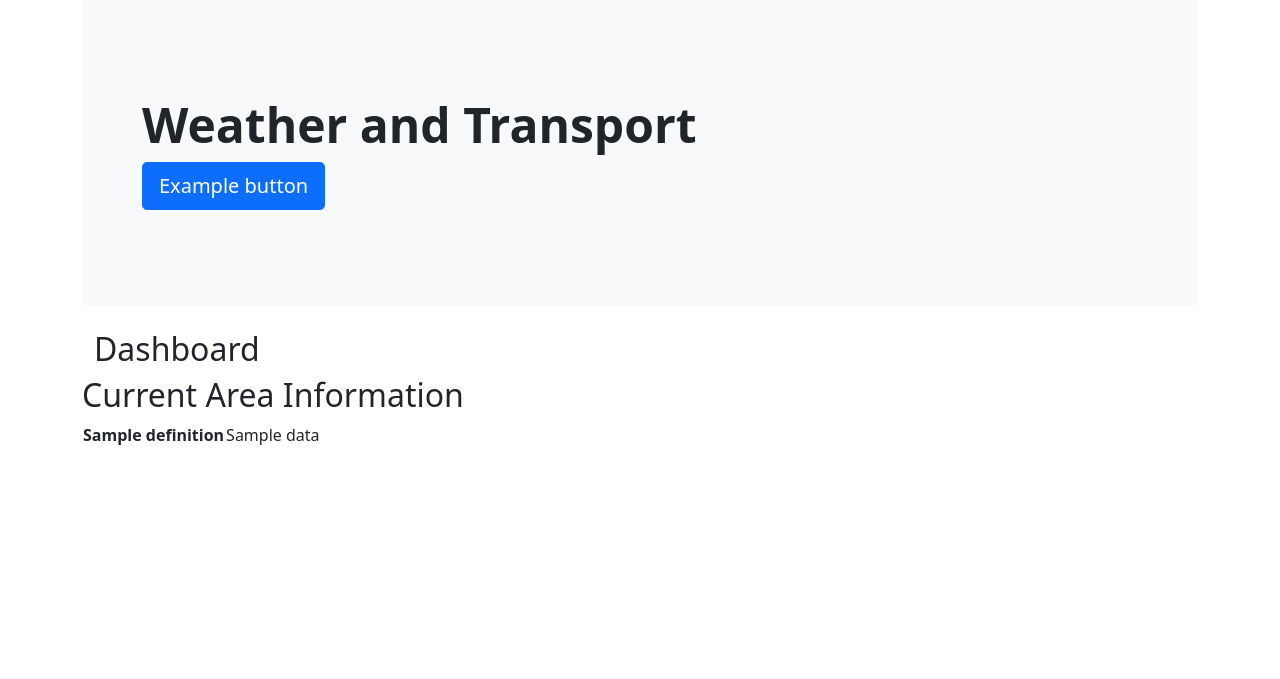
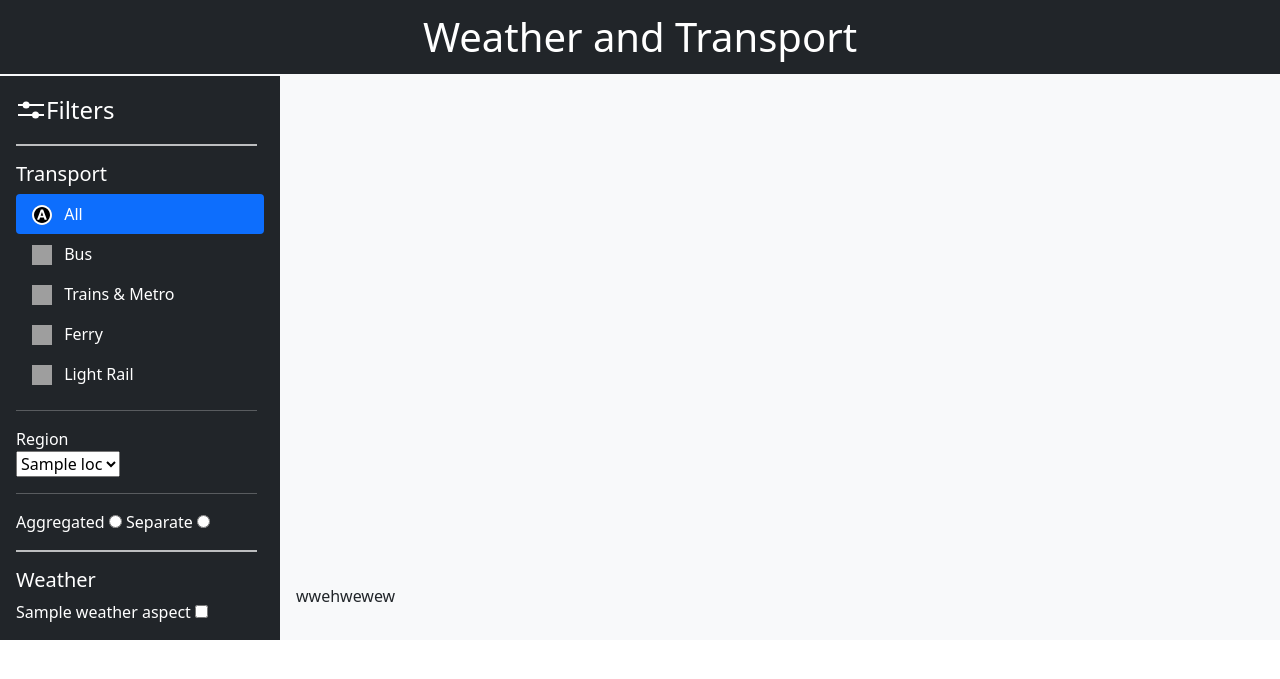
Before and after one commit to TunaMaestro/APIs-Assignment, a Flask app: template templates/index.html in a window 1280 px wide. Shown: the top 679 px of the page. Run offline with Flask 2, Linux system fonts and the light colour scheme; the template is opened without the code that fills it: most values are stand-ins (such as "Sample title", 1, 10 or a date in 2020); parts of the project's set-up code (start-up, migrations or seed data) failed here and were passed over; some libraries are stand-ins or nearby versions; grey boxes are pictures that could not be loaded.

Commit message:
sidebar, frontend started js added split all_transport_sum() to add xs function

```diff
--- a/app.py
+++ b/app.py
@@ -1,4 +1,4 @@
-from flask import Flask, render_template
+from flask import Flask, request, render_template
 
 import gather_transport_data as td
 import graphing
@@ -6,28 +6,54 @@ import weather_api
 
 app = Flask(__name__)
 
-x = 5
-
 definitions = {}
 with open('static/definitions.csv') as f:
     for line in f:
+        if 'disabled' in line:
+            continue
         id, label, metric, imperial = line.strip().split(',')
         definitions[id] = {
             'label': label,
             'units': (metric, imperial)
         }
 
+transport = td.read_data()
+
+sumTransport = td.all_transport_sum(td.xs(transport, line="All - NSW"))
+sumTransport = td.aggregate(sumTransport, 7)
+figJSON = graphing.default_graph(leftFrame=sumTransport, leftCols=[], rightFrame=weather_api.historical_sydney(),
+                                 rightCols=['rain', 'temp'],
+                                 definitions=definitions)
+
+locations = transport.columns
+subLoc = []
+for mode, loc in locations:
+    if loc not in subLoc:
+        subLoc.append(loc)
+
 
 @app.route('/', methods=['GET', 'POST'])
 def index():
-    transport = td.read_data()
+    return render_template('index.html', graphJSON=figJSON, definitions=definitions, locations=subLoc)
 
-    sumTransport = td.all_transport_sum(transport)
-    sumTransport = td.aggregate(sumTransport, 7)
-    figJSON = graphing.graph(leftFrame=sumTransport, leftCols=[], rightFrame=weather_api.historical_sydney(), rightCols=['rain', 'temp'],
-                                 definitions=definitions)
 
-    return render_template('index.html', graphJSON=figJSON)
+@app.route('/test', methods=['POST'])
+def test():
+    print('test reception')
+    form = dict(request.form)
+    if form.get('df') == "false":
+        # graphing.default_graph()
+        return figJSON
+    print(form)
+
+    data = td.xs(transport, line=form.get('loc'))
+
+    print(data)
+
+    return str(data)
+
+
+
 
 
 @app.route('/graphs')
@@ -36,7 +62,7 @@ def graphs():
 
     data.to_csv('testLogOutput.csv')
 
-    graph = graphing.graph(data, 'speed')
+    graph = graphing.default_graph(data, 'speed')
     return render_template('graphs.html', graph=graph)
 
 
--- a/static/definitions.csv
+++ b/static/definitions.csv
@@ -1,6 +1,6 @@
 temp,Temperature,ºC,ºF
-temp_min,Min,ºC,ºF
-temp_max,Max,ºC,ºF
+temp_min,Min,ºC,ºF,disabled
+temp_max,Max,ºC,ºF,disabled
 feels_like,Feels Like,ºC,ºF
 humidity,Humidity,%,%
 speed,Wind Speed,km/h,kn
--- /dev/null
+++ b/static/main.css
@@ -0,0 +1,87 @@
+.filter-icon {
+    fill: white;
+    margin: 2px;
+}
+
+#sidebar {
+    overflow: hidden;
+}
+
+#content {
+    overflow-y: auto;
+}
+
+main {
+    display: flex;
+    flex-wrap: nowrap;
+    height: 100vh;
+    height: -webkit-fill-available;
+    max-height: 100vh;
+    overflow: hidden;
+}
+.topbar h1 {
+    margin: 0;
+    padding: 1%;
+    text-align: center;
+}
+.topbar {
+    border-bottom-width: 2px;
+    border-bottom-color: #f8f9fa;
+    border-bottom-style: solid;
+
+}
+
+
+.main-graph {
+    min-width: 100%;
+    margin: auto;
+}
+
+.content {
+    flex-grow: 1;
+    flex-shrink: 1;
+    flex-basis: 0;
+}
+
+
+.sidebar {
+    position: relative;
+    top: 0;
+    overflow: hidden;
+    /*this kills the <hr> tags on the sidebar*/
+}
+
+hr {
+    width: 97%;
+}
+
+.thick-hr {
+    height: 2px !important;
+    opacity: 70%;
+}
+
+.extra-info {
+    display: none;
+    line-height: 20px;
+    font-size: 12px;
+    color: black;
+}
+
+.info:hover .extra-info {
+    display: inline-block;
+}
+
+.info {
+    font-size: 20px;
+    padding-left: 5px;
+    width: 20px;
+    border-radius: 15px;
+}
+
+.info:hover {
+    background-color: white;
+    padding: 0 0 0 5px;
+    width: 315px;
+    text-align: left !important;
+    color: black;
+}
--- /dev/null
+++ b/static/main.js
@@ -0,0 +1,51 @@
+window.onload = function () {
+    let submitter = document.getElementById('filter-submit')
+    submitter.addEventListener('click', function (e) {
+            e.preventDefault();
+            // console.log(active.toString());
+            const activeStr = activeToStr(active);
+            const query = activeStr + $('#filter').serialize() + "&df=true"
+            $.post("test", query, function(response) {
+                document.getElementById('df').innerText = response
+            });
+
+
+
+            // Plotly.plot('main-graph', response, {});
+        }
+    )
+
+
+    const filterSettings = document.getElementsByClassName("filter-setting");
+    const activeClasses = ["filter-setting nav-link text-white", "filter-setting nav-link text-white active"];
+    // console.log(filterSettings);
+
+    let active = {}
+    for (let i = 0; i < filterSettings.length; i++) {
+        let e = filterSettings[i];
+        active[e.getAttribute('id')] = [false, e];
+    }
+
+    active['filter-all'][0] = true;
+
+    // console.log(active)
+    for (let i = 0; i < filterSettings.length; i++) {
+        filterSettings[i].addEventListener('click', function (e) {
+            e.preventDefault();
+            let id = e.target.getAttribute('id');
+            // console.log(active[id]);
+            active[id][0] = !active[id][0];
+
+            // alert("set " + id + " to " + activeClasses[+ active[id][0]]);
+            active[id][1].setAttribute('class', activeClasses[+active[id][0]]); // turns the bool into a number
+        })
+    }
+};
+
+function activeToStr(active) {
+    let s = "";
+    for (let i in active) {
+        s += i + "=" + active[i][0].toString() + "&";
+    }
+    return s;
+}
--- a/templates/base.html
+++ b/templates/base.html
@@ -1,15 +1,25 @@
 <!DOCTYPE html>
 <html lang="en">
 <head>
-    <link href="https://cdn.jsdelivr.net/npm/bootstrap@5.0.2/dist/css/bootstrap.min.css" rel="stylesheet" integrity="sha384-EVSTQN3/azprG1Anm3QDgpJLIm9Nao0Yz1ztcQTwFspd3yD65VohhpuuCOmLASjC" crossorigin="anonymous">
-    <script src="https://cdn.jsdelivr.net/npm/bootstrap@5.0.2/dist/js/bootstrap.bundle.min.js" integrity="sha384-MrcW6ZMFYlzcLA8Nl+NtUVF0sA7MsXsP1UyJoMp4YLEuNSfAP+JcXn/tWtIaxVXM" crossorigin="anonymous"></script>
+    <link href="https://cdn.jsdelivr.net/npm/bootstrap@5.0.2/dist/css/bootstrap.min.css" rel="stylesheet"
+          integrity="sha384-EVSTQN3/azprG1Anm3QDgpJLIm9Nao0Yz1ztcQTwFspd3yD65VohhpuuCOmLASjC" crossorigin="anonymous">
+    <script src="https://cdn.jsdelivr.net/npm/bootstrap@5.0.2/dist/js/bootstrap.bundle.min.js"
+            integrity="sha384-MrcW6ZMFYlzcLA8Nl+NtUVF0sA7MsXsP1UyJoMp4YLEuNSfAP+JcXn/tWtIaxVXM"
+            crossorigin="anonymous"></script>
+
+    <link href="https://netdna.bootstrapcdn.com/font-awesome/3.2.1/css/font-awesome.css" rel="stylesheet">
 
     <script src="https://cdn.plot.ly/plotly-latest.min.js"></script>
 
-    <link href="{{ url_for('static', filename='css/main.css') }}" rel="stylesheet">
+    <script src="https://ajax.googleapis.com/ajax/libs/jquery/3.6.0/jquery.min.js"></script>
+
+    <link href="{{ url_for('static', filename='main.css') }}" rel="stylesheet">
+
+    <script src="{{ url_for('static', filename='main.js') }}"></script>
 
     <meta charset="UTF-8">
     <title>Title</title>
+
 </head>
 <body>
 {% block content %} {% endblock %}
--- a/templates/index.html
+++ b/templates/index.html
@@ -1,68 +1,112 @@
 {% extends 'base.html' %}
 
 {% block content %}
+    <div class="topbar bg-dark text-white">
+        <h1>Weather and Transport</h1>
 
-        <div class="container">
-    <div class="p-5 mb-4 bg-light rounded-3">
-      <div class="container-fluid py-5">
-        <h1 class="display-5 fw-bold">Weather and Transport</h1>
-        <button class="btn btn-primary btn-lg" type="button">Example button</button>
-      </div>
     </div>
+    <main>
+        <!-- Sidebar, from https://getbootstrap.com/docs/5.0/examples/sidebars/# -->
+        <div id="sidebar" class="sidebar d-flex flex-column flex-shrink-0 p-3 text-white bg-dark"
+             style="width: 280px; height: 100%;">
+            <form id="filter">
+                <a href="/" id="filter-submit"
+                   class="d-flex align-items-center mb-3 mb-md-0 me-md-auto text-white text-decoration-none">
+                    <svg class="filter-icon" width="26" height="18" viewBox="0 0 26 18"
+                         xmlns="http://www.w3.org/2000/svg">
+                        <path d="M26 4.9H0V3l26-.1zM26 14.9H0V13l26-.1z"></path>
+                        <circle cx="8.1" cy="3.9" r="3.5"></circle>
+                        <circle cx="17.5" cy="13.9" r="3.5"></circle>
+                    </svg>
+                    <span class="fs-4">Filters</span>
+                </a>
+                <hr class="thick-hr">
+                <h5 class="fs-5">Transport</h5>
+                <ul class="nav nav-pills flex-column mb-auto">
+                    <li class="nav-item active">
+                        <a href="#" class="filter-setting nav-link text-white active" id="filter-all">
+                            <img class="bi me-2" width="20" height="20"
+                                 src="{{ url_for('static', filename="images/all.svg") }}">
+                            All
+                        </a>
+                    </li>
+                    <li class="nav-item">
+                        <a href="#" class="filter-setting nav-link text-white" id="filter-bus">
+                            <img class="bi me-2" width="20" height="20" src="https://anytrip.com.au/img/tfnsw/bus.svg">
+                            Bus
+                        </a>
+                    </li>
+                    <li>
+                        <a href="#" class="filter-setting nav-link text-white" id="filter-train">
+                            <img class="bi me-2" width="20" height="20"
+                                 src="https://anytrip.com.au/img/tfnsw/train.svg">
+                            Trains & Metro
+                        </a>
+                    </li>
+                    <li>
+                        <a href="#" class="filter-setting nav-link text-white" id="filter-ferry">
+                            <img class="bi me-2" width="20" height="20"
+                                 src="https://anytrip.com.au/img/tfnsw/ferry.svg">
+                            Ferry
+                        </a>
+                    </li>
+                    <li>
+                        <a href="#" class="filter-setting nav-link text-white" id="filter-lightrail">
+                            <img class="bi me-2" width="20" height="20"
+                                 src="https://anytrip.com.au/img/tfnsw/lightrail.svg">
+                            Light Rail
+                        </a>
+                    </li>
+                </ul>
+                <hr>
+                <label>Region<br>
+                    <select name="loc">
+                        {% for loc in locations %}
+                            <option>{{ loc }}</option>
+                        {% endfor %}
+                    </select>
+                </label>
+                <hr>
 
-    <div class="container">
+                <label>Aggregated
+                    <input type="radio" name="agg" value="aggregated">
+                </label>
+                <label>Separate
+                    <input type="radio" name="agg" value="separate">
+                </label>
+                <!-- info from https://codepen.io/EasyBoarder/pen/LZzzjy -->
+                <div class="col-md-12">
+                    <div class="info">
+                        <i class="icon-info-sign"></i>
+                        <span class="extra-info">Aggregated traces or separate</span>
+                    </div>
+                </div>
+
+                <hr class="thick-hr">
+                <h5 class="fs-5">Weather</h5>
+                {% for weatherAspect in definitions %}
+                    <label>{{ definitions[weatherAspect]['label'] }}
+                        <input name="{{ weatherAspect }}" type="checkbox">
+                    </label>
+                {% endfor %}
+            </form>
+        </div>
+
+        <div id="content" class="content d-flex flex-column flex-shrink-0 p-3 bg-light">
+
+            <div class="main-graph bg-light" id="main-graph"></div>
+
+            <p id="df">wwehwewew</p>
+        </div>
+    </main>
+
+    <script type="text/javascript">
+        let graphs = {{ graphJSON | safe }};
+        Plotly.plot('main-graph', graphs, {});
 
 
-        <h2>Dashboard</h2>
-        <div class="row">
-            <div id="chart"></div>
-        </div>
-
-    </div>
-    {% if error is defined %}
-        <div class="alert alert-warning">
-            No data for city
-        </div>
-    {% endif %}
-    {% if data is defined %}
-        <h2>Current Area Information</h2>
-        <table>
-            {% for id in definitions %}
-                <tr>
-                    <th>{{ definitions[id]['label'] }}</th>
-                    <td>{{ data[id] }}</td>
-                </tr>
-            {% endfor %}
-
-
-        </table>
-
-    {% endif %}
-
-    <p id="reading"></p>
-
-
-        <script type="text/javascript">
-            let graphs = {{ graphJSON | safe }};
-            Plotly.plot('chart', graphs, {});
-        </script>
-
-
-
-    <script>
-
-        function read() {
-            fetch('/reading')
-                .then(response => {
-                    return response.text();
-                })
-                .then(text => {
-                    document.getElementById('reading').textContent = text;
-                });
-        }
     </script>
 
 
 
-
 {% endblock %}
```
Also changed, not shown: gather_transport_data.py (+15 -4 lines), graphing.py (+21 -13 lines), learning files/firstindex.html (added, +58 -0 lines), static/css/main.css (deleted), static/images/all.svg (added).
